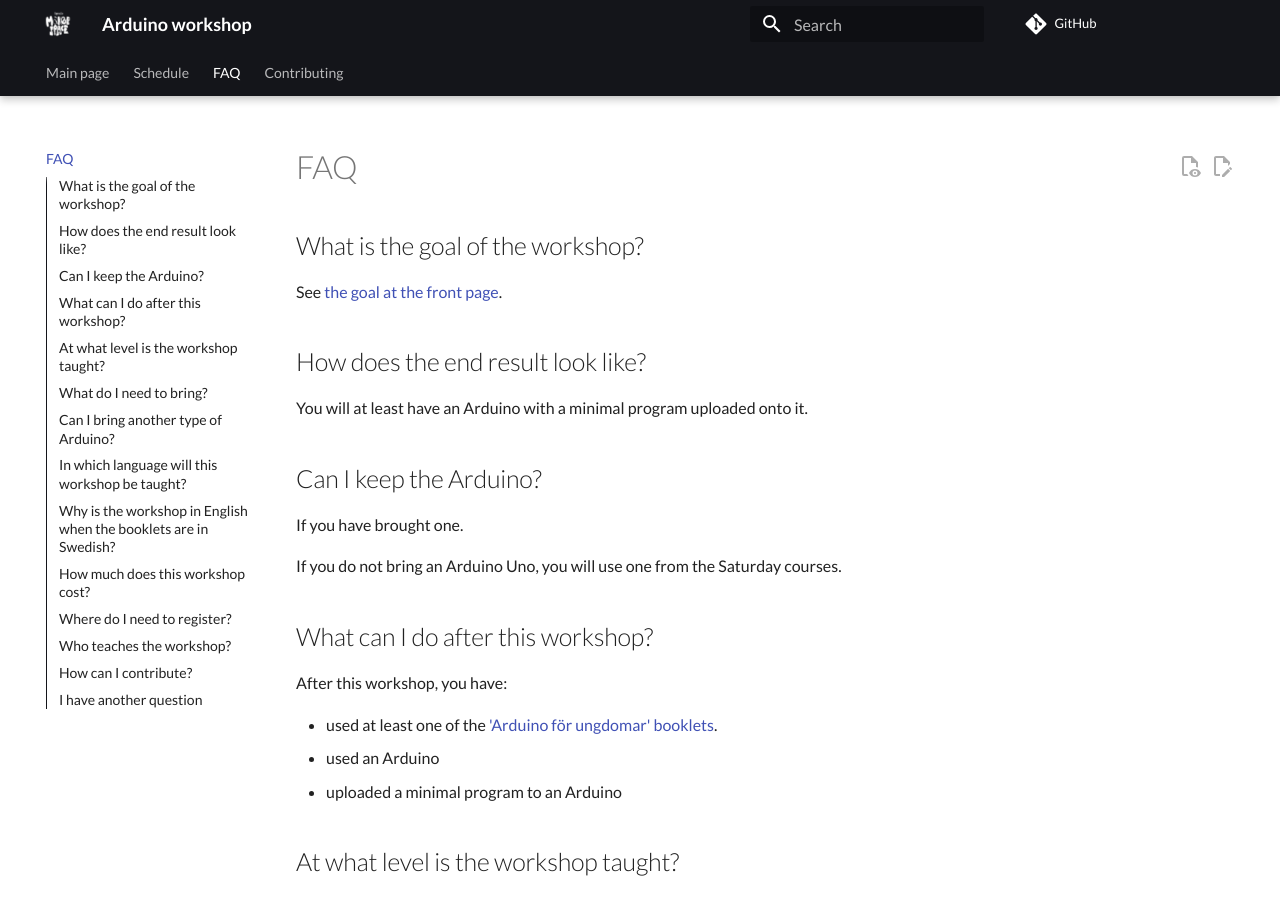
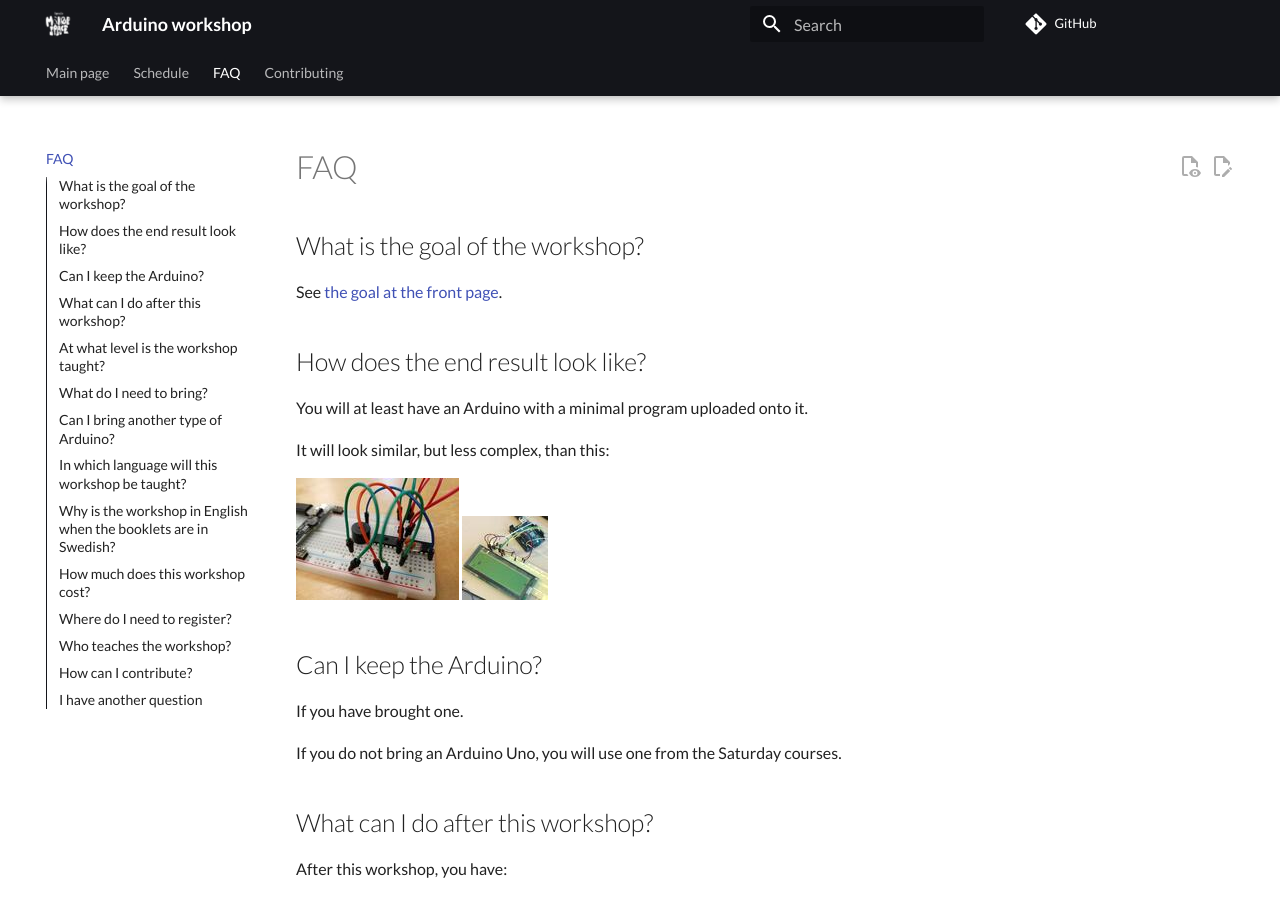
Before and after one commit to richelbilderbeek/arduino_workshop, an MkDocs documentation site: the page built from docs/faq.md, in a window 1280 px wide and 900 px high. Built offline with MkDocs 1.6.1 and Material for MkDocs 9.7.7, drawn with Linux system fonts in a browser that asks for light colours; comment, search, counter and statistics services are not loaded.

Commit message:
Add pics

```diff
--- a/docs/faq.md
+++ b/docs/faq.md
@@ -13,6 +13,11 @@
 ## How does the end result look like?
 
 You will at least have an Arduino with a minimal program uploaded onto it.
+
+It will look similar, but less complex, than this:
+
+[![Arduino and a breadboard](broadboard_20.jpg)](broadboard.jpg)
+[![Arduino Invaders](arduino_invaders_20.jpg)](arduino_invaders.jpg)
 
 ## Can I keep the Arduino?
 
```
